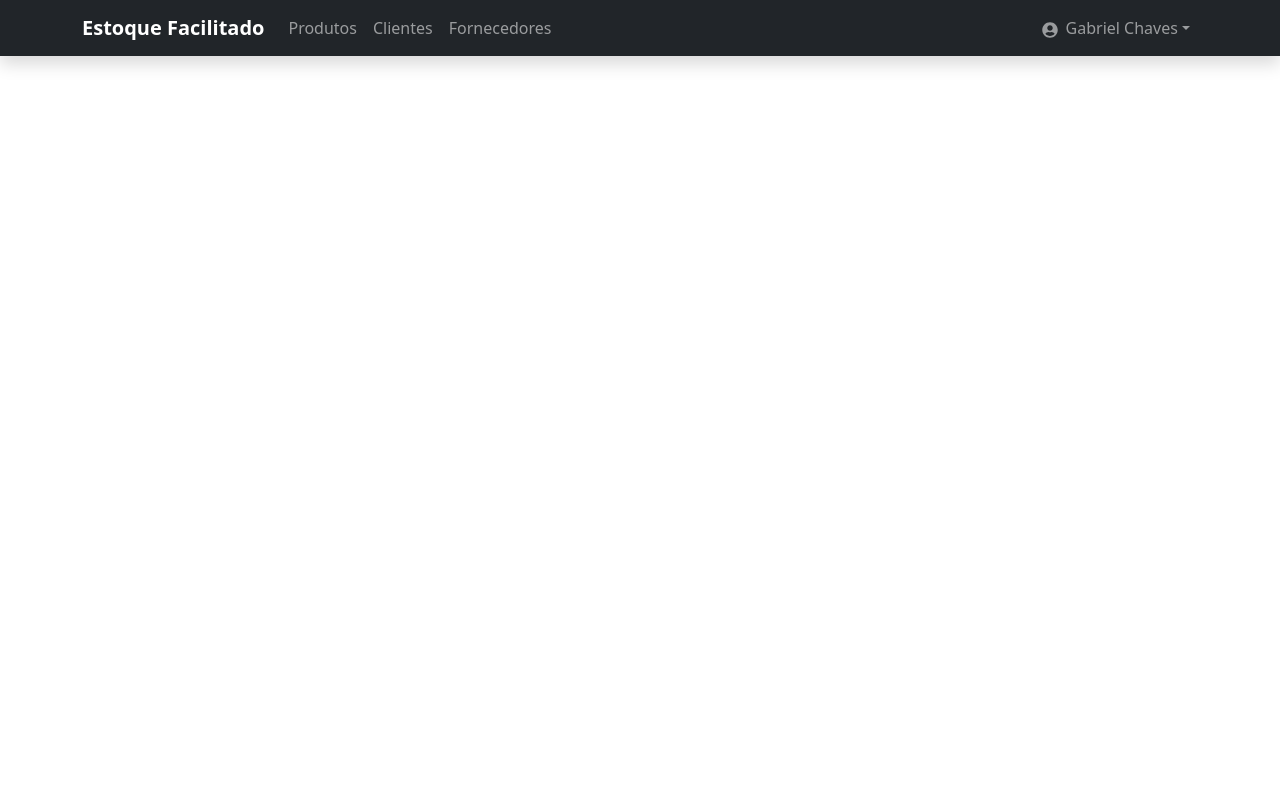
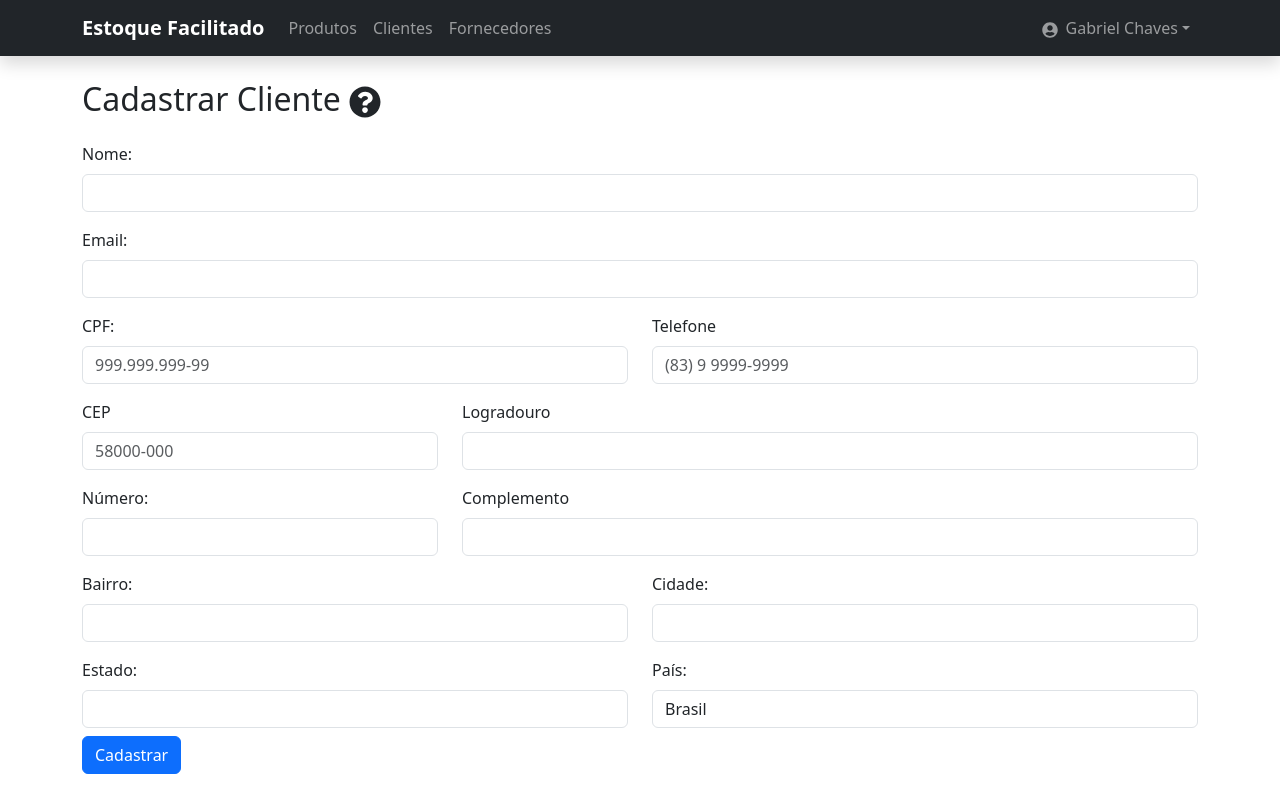
Before and after one commit to gabrielvitorm/projeto-curso, a React (Vite) app in the folder meusistema-frontend/: page /cadastrar-cliente in a window 1280 px wide. Built offline with nearby package versions, Linux system fonts and the light colour scheme; no server answers.

Commit message:
fix: Criação do ClienteForm

```diff
--- a/meusistema-frontend/data/db.json
+++ b/meusistema-frontend/data/db.json
@@ -36,5 +36,23 @@
     }
   ],
   "produtos": [],
-  "clientes": []
+  "clientes": [
+    {
+      "id": "2e96",
+      "nome": "Gabriel Chaves",
+      "email": "gabrielvitormchaves@gmail.com",
+      "telefone": "83996609067",
+      "cpf": "70630952426",
+      "endereco": {
+        "cep": "58037313",
+        "logradouro": "Rua Cantora Maria da Glória Gouveia de Vasconcelos",
+        "numero": "49",
+        "complemento": "apto 501",
+        "bairro": "Jardim Oceania",
+        "cidade": "João Pessoa",
+        "estado": "Paraíba",
+        "pais": "Brasil"
+      }
+    }
+  ]
 }
--- a/meusistema-frontend/src/App.jsx
+++ b/meusistema-frontend/src/App.jsx
@@ -4,6 +4,7 @@ import FornecedorList from './pages/Fornecedor/FornecedorList'
 import { BrowserRouter, Route, Routes } from 'react-router-dom'
 import Inicial from './pages/Inicial'
 import Menu from './components/Menu'
+import ClienteForm from './pages/Cliente/ClienteForm'
 
 const App = () => {
   return (
@@ -14,6 +15,7 @@ const App = () => {
         <Route path='/cadastrar-fornecedor' element={<FornecedorForm />} />
         <Route path='/listar-fornecedores' element={<FornecedorList />} />
         <Route path='/editar-fornecedor/:id' element={<FornecedorForm />} />
+        <Route path='/cadastrar-cliente' element={<ClienteForm />} />
       </Routes>
     </BrowserRouter>
   )
--- a/meusistema-frontend/src/pages/Cliente/ClienteForm.jsx
+++ b/meusistema-frontend/src/pages/Cliente/ClienteForm.jsx
@@ -1,8 +1,235 @@
-import React from 'react'
+import axios from 'axios'
+import React, { useEffect, useState } from 'react'
+import { Button, Col, Container, Form, OverlayTrigger, Row, Tooltip } from 'react-bootstrap'
+import { FaQuestionCircle } from 'react-icons/fa'
+import { useParams } from 'react-router-dom'
 
 const ClienteForm = () => {
+
+  const { id } = useParams()
+  const apiUrl = import.meta.env.VITE_API_URL
+
+  const [cliente, setCliente] = useState({
+    nome: '',
+    email: '',
+    telefone: '',
+    cpf: '',
+    endereco: {
+      cep: '',
+      logradouro: '',
+      numero: '',
+      complemento: '',
+      bairro: '',
+      cidade: '',
+      estado: '',
+      pais: 'Brasil'
+    }
+  })
+
+  const handleEndereco = (campo, valor) =>{
+    setCliente((prev) => ({
+      ...prev,
+      endereco: { ...prev.endereco, [campo]: valor}
+    }))
+  }
+
+  const handleCepChange = (e) =>{
+    handleEndereco('cep', e.target.value)
+  }
+
+  useEffect(() => {
+    const cep = cliente.endereco.cep.replace(/\D/g, '')
+    if(cep.length === 8){
+      axios.get(`https://viacep.com.br/ws/${cep}/json`)
+      .then(response => {
+        handleEndereco ('logradouro', response.data.logradouro)
+        handleEndereco ('bairro', response.data.bairro)
+        handleEndereco ('cidade', response.data.localidade)
+        handleEndereco ('estado', response.data.estado)
+      })
+    }
+  }, [cliente.endereco.cep])
+
+  const handleSubmit = (e) =>{
+    e.preventDefault()
+
+    const clienteData = {
+      ...cliente,
+      cpf: cliente.cpf.replace(/[^\d]/g, '')
+    }
+
+    const request = id
+    ? axios.put(`${apiUrl}/clientes/${id}`, clienteData)
+    : axios.post(`${apiUrl}/clientes`, clienteData)
+  }
+
   return (
-    <div>ClienteForm</div>
+    <Container className='mt-4'>
+      <h2 className='mb-4 d-flex align-itens-center'>
+        {
+          id ? "Atualizar Cliente" : "Cadastrar Cliente"
+        }
+        <OverlayTrigger
+          placement='right'
+          overlay={<Tooltip>Preencha os dados do cliente</Tooltip>}
+        >
+          <span className='ms-2' style={{ cursor: 'pointer'}}>
+            <FaQuestionCircle />
+          </span>
+        </OverlayTrigger>
+      </h2>
+
+      <Form onSubmit={handleSubmit}>
+        <Form.Group className='mb-3'>
+          <Form.Label>Nome:</Form.Label>
+          <Form.Control
+            type='text'
+            value={cliente.nome}
+            onChange={(e) => setCliente({...cliente, nome: e.target.value})}
+            required
+          />
+        </Form.Group>
+        <Form.Group className='mb-3'>
+          <Form.Label>Email:</Form.Label>
+          <Form.Control
+            type='email'
+            value={cliente.email}
+            onChange={(e) => setCliente({...cliente, email: e.target.value})}
+            required
+          />
+        </Form.Group>
+        <Row>
+          <Col md={6}>
+            <Form.Group className='mb-3'>
+              <Form.Label>CPF:</Form.Label>
+              <Form.Control
+                type='text'
+                placeholder='999.999.999-99'
+                value={cliente.cpf}
+                onChange={(e) => setCliente({...cliente, cpf: e.target.value})}
+                required
+              />
+            </Form.Group>
+          </Col>
+          <Col md={6}>
+            <Form.Group className='mb-3'>
+              <Form.Label>Telefone</Form.Label>
+              <Form.Control
+                type='text'
+                placeholder='(83) 9 9999-9999'
+                value={cliente.numero}
+                onChange={(e) => setCliente({...cliente, telefone: e.target.value})}
+                required
+              />
+            </Form.Group>
+          </Col>
+        </Row>
+
+        <Row>
+          <Col md={4}>
+            <Form.Group className='mb-3'>
+              <Form.Label>CEP</Form.Label>
+              <Form.Control
+                type='text'
+                placeholder='58000-000'
+                value={cliente.endereco.cep}
+                onChange={handleCepChange}
+                required
+              />
+            </Form.Group>
+          </Col>
+          <Col md={8}>
+            <Form.Group className='mb-3'>
+              <Form.Label>Logradouro</Form.Label>
+              <Form.Control
+                type='text'
+                value={cliente.endereco.logradouro}
+                onChange={(e) => handleEndereco('logradouro', e.target.value)}
+                required
+              />
+            </Form.Group>
+          </Col>
+        </Row>
+        <Row>
+          <Col md={4}>
+            <Form.Group className='mb-3'>
+              <Form.Label>Número:</Form.Label>
+              <Form.Control
+                type='text'
+                value={cliente.endereco.numero}
+                onChange={(e) => handleEndereco('numero', e.target.value)}
+                required
+              />
+            </Form.Group>
+          </Col>
+          <Col md={8}>
+            <Form.Group className='mb-3'>
+              <Form.Label>Complemento</Form.Label>
+              <Form.Control
+                type='text'
+                value={cliente.endereco.complemento}
+                onChange={(e) => handleEndereco('complemento', e.target.value)}
+              />
+            </Form.Group>
+          </Col>
+        </Row>
+        <Row>
+          <Col md={6}>
+            <Form.Group className='mb-3'>
+              <Form.Label>Bairro:</Form.Label>
+              <Form.Control
+                type='text'
+                value={cliente.endereco.bairro}
+                onChange={(e) => handleEndereco('bairro', e.target.value)}
+                required
+              />
+            </Form.Group>
+          </Col>
+          <Col md={6}>
+            <Form.Group className='mb-3'>
+              <Form.Label>Cidade:</Form.Label>
+              <Form.Control
+                type='text'
+                value={cliente.endereco.cidade}
+                onChange={(e) => handleEndereco('cidade', e.target.value)}
+                required
+              />
+            </Form.Group>
+          </Col>
+        </Row>
+        <Row>
+          <Col md={6}>
+            <Form.Group>
+              <Form.Label>Estado:</Form.Label>
+              <Form.Control
+                type='text'
+                value={cliente.endereco.estado}
+                onChange={(e) => handleEndereco('estado', e.target.value)}
+                required
+              />
+            </Form.Group>
+          </Col>
+          <Col md={6}>
+            <Form.Group>
+              <Form.Label>País:</Form.Label>
+              <Form.Control
+                type='text'
+                value={cliente.endereco.pais}
+                onChange={(e) => handleEndereco('pais', e.target.value)}
+                required
+              />
+            </Form.Group>
+          </Col>
+        </Row>
+
+        <Button variant='primary' type='submit' className='mt-2'>
+          {
+            id ? "Atulizar" : "Cadastrar"
+          }
+        </Button>
+      </Form>
+    </Container>
+
   )
 }
 
```
